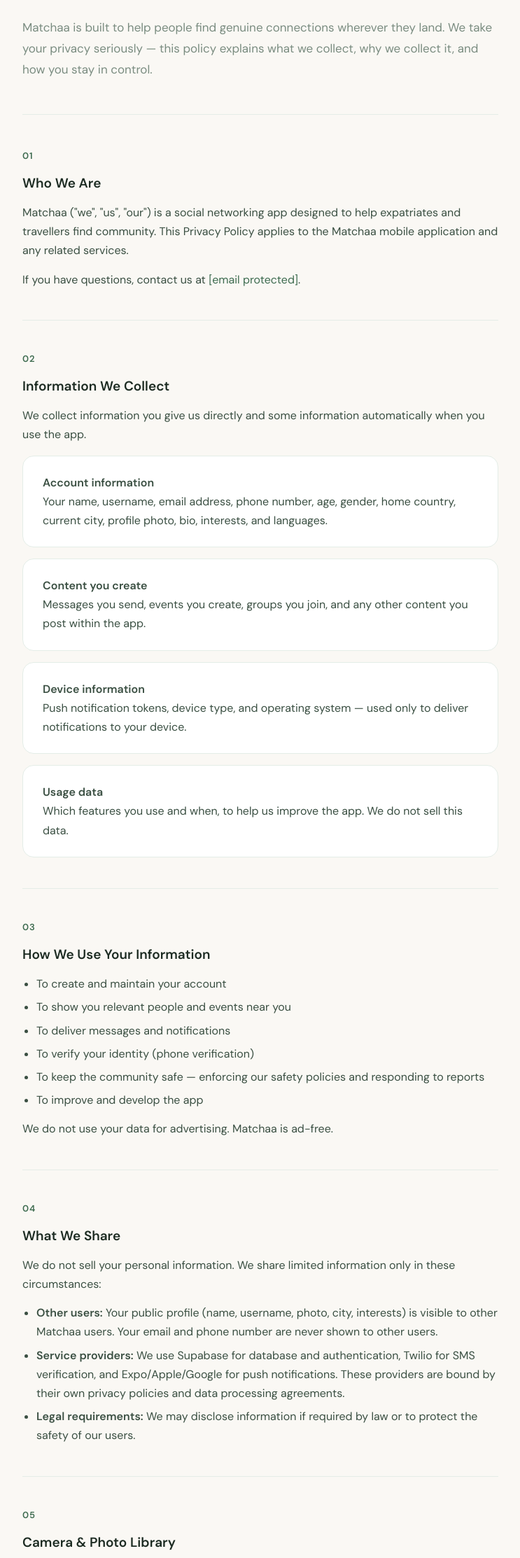
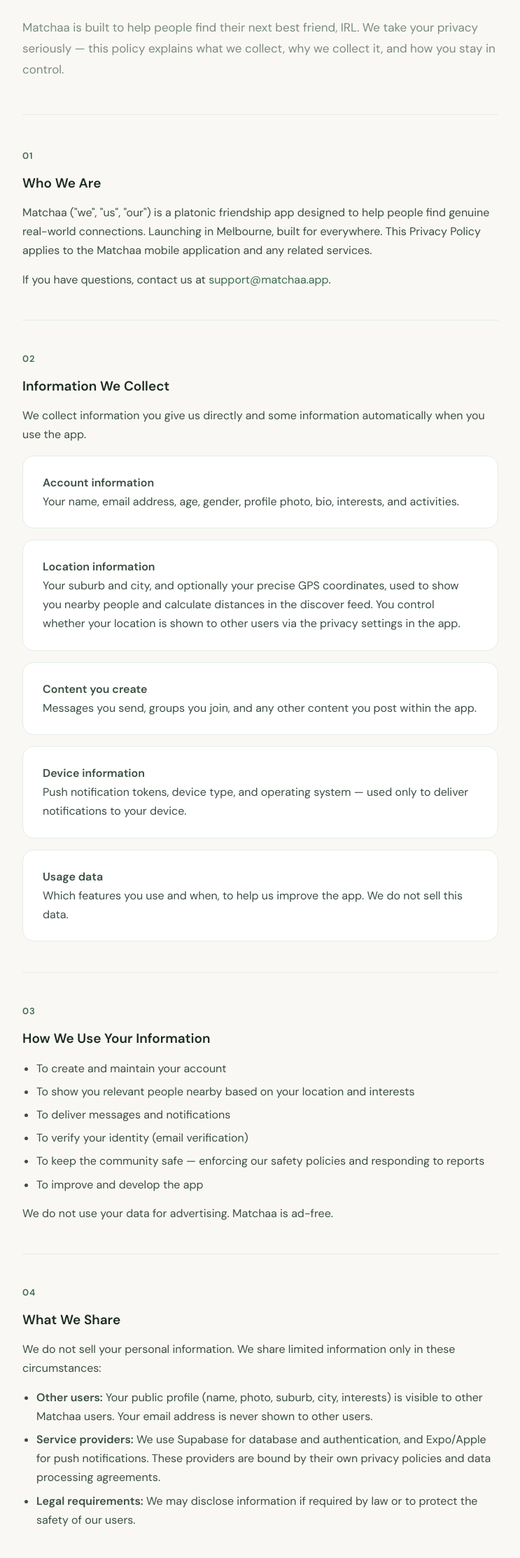
Before and after one commit to ZaidenVonStoll/matchaa-website, a plain HTML site: page privacy.html in a window 1280 px wide. Shown: the part 278-2504 px from the top of the page at 70% size, without its empty margins (268-1011 px from the left). Drawn offline with Linux system fonts and the light colour scheme.

Commit message:
Update privacy.html

```diff
--- a/privacy.html
+++ b/privacy.html
@@ -162,15 +162,15 @@
   <h1>Privacy Policy</h1>
 
   <p class="intro">
-    Matchaa is built to help people find genuine connections wherever they land. We take your privacy seriously — this policy explains what we collect, why we collect it, and how you stay in control.
+    Matchaa is built to help people find their next best friend, IRL. We take your privacy seriously — this policy explains what we collect, why we collect it, and how you stay in control.
   </p>
 
   <!-- 1 -->
   <section>
     <h2>01</h2>
     <h3>Who We Are</h3>
-    <p>Matchaa ("we", "us", "our") is a social networking app designed to help expatriates and travellers find community. This Privacy Policy applies to the Matchaa mobile application and any related services.</p>
-    <p>If you have questions, contact us at <a href="/cdn-cgi/l/email-protection#92e2e0fbe4f3f1ebd2fff3e6f1faf3f3bcf3e2e2"><span class="__cf_email__" data-cfemail="fd8d8f948b9c9e84bd909c899e959c9cd39c8d8d">[email&#160;protected]</span></a>.</p>
+    <p>Matchaa ("we", "us", "our") is a platonic friendship app designed to help people find genuine real-world connections. Launching in Melbourne, built for everywhere. This Privacy Policy applies to the Matchaa mobile application and any related services.</p>
+    <p>If you have questions, contact us at <a href="mailto:support@matchaa.app">support@matchaa.app</a>.</p>
   </section>
 
   <div class="divider"></div>
@@ -183,12 +183,17 @@
 
     <div class="card">
       <p><strong>Account information</strong><br>
-      Your name, username, email address, phone number, age, gender, home country, current city, profile photo, bio, interests, and languages.</p>
+      Your name, email address, age, gender, profile photo, bio, interests, and activities.</p>
+    </div>
+
+    <div class="card">
+      <p><strong>Location information</strong><br>
+      Your suburb and city, and optionally your precise GPS coordinates, used to show you nearby people and calculate distances in the discover feed. You control whether your location is shown to other users via the privacy settings in the app.</p>
     </div>
 
     <div class="card">
       <p><strong>Content you create</strong><br>
-      Messages you send, events you create, groups you join, and any other content you post within the app.</p>
+      Messages you send, groups you join, and any other content you post within the app.</p>
     </div>
 
     <div class="card">
@@ -210,9 +215,9 @@
     <h3>How We Use Your Information</h3>
     <ul>
       <li>To create and maintain your account</li>
-      <li>To show you relevant people and events near you</li>
+      <li>To show you relevant people nearby based on your location and interests</li>
       <li>To deliver messages and notifications</li>
-      <li>To verify your identity (phone verification)</li>
+      <li>To verify your identity (email verification)</li>
       <li>To keep the community safe — enforcing our safety policies and responding to reports</li>
       <li>To improve and develop the app</li>
     </ul>
@@ -227,8 +232,8 @@
     <h3>What We Share</h3>
     <p>We do not sell your personal information. We share limited information only in these circumstances:</p>
     <ul>
-      <li><strong>Other users:</strong> Your public profile (name, username, photo, city, interests) is visible to other Matchaa users. Your email and phone number are never shown to other users.</li>
-      <li><strong>Service providers:</strong> We use Supabase for database and authentication, Twilio for SMS verification, and Expo/Apple/Google for push notifications. These providers are bound by their own privacy policies and data processing agreements.</li>
+      <li><strong>Other users:</strong> Your public profile (name, photo, suburb, city, interests) is visible to other Matchaa users. Your email address is never shown to other users.</li>
+      <li><strong>Service providers:</strong> We use Supabase for database and authentication, and Expo/Apple for push notifications. These providers are bound by their own privacy policies and data processing agreements.</li>
       <li><strong>Legal requirements:</strong> We may disclose information if required by law or to protect the safety of our users.</li>
     </ul>
   </section>
@@ -247,8 +252,8 @@
   <!-- 6 -->
   <section>
     <h2>06</h2>
-    <h3>Push Notifications</h3>
-    <p>We send push notifications to let you know about new matches, messages, and event updates. You can disable notifications at any time in your device settings. We do not use notifications for marketing or advertising.</p>
+    <h3>Location Access</h3>
+    <p>Matchaa may request access to your device location to detect your current suburb for the discover feed and profile setup. We only access your location when you explicitly tap "Use my current location." You can update or remove your location at any time in your profile settings. Precise location is never shared with other users — only your suburb and city are visible.</p>
   </section>
 
   <div class="divider"></div>
@@ -256,8 +261,8 @@
   <!-- 7 -->
   <section>
     <h2>07</h2>
-    <h3>Data Retention</h3>
-    <p>We keep your data for as long as your account is active. If you delete your account, we permanently delete your profile, messages, and all associated data within 30 days. Some data may be retained longer where required by law.</p>
+    <h3>Push Notifications</h3>
+    <p>We send push notifications to let you know about new matches, messages, and activity. You can disable notifications at any time in your device settings. We do not use notifications for marketing or advertising.</p>
   </section>
 
   <div class="divider"></div>
@@ -265,6 +270,15 @@
   <!-- 8 -->
   <section>
     <h2>08</h2>
+    <h3>Data Retention</h3>
+    <p>We keep your data for as long as your account is active. If you delete your account, we permanently delete your profile, messages, and all associated data within 30 days. Some data may be retained longer where required by law.</p>
+  </section>
+
+  <div class="divider"></div>
+
+  <!-- 9 -->
+  <section>
+    <h2>09</h2>
     <h3>Your Rights</h3>
     <p>You have the right to:</p>
     <ul>
@@ -274,16 +288,7 @@
       <li>Export your data</li>
       <li>Withdraw consent at any time</li>
     </ul>
-    <p>To exercise any of these rights, contact us at <a href="/cdn-cgi/l/email-protection#79090b100f181a003914180d1a11181857180909"><span class="__cf_email__" data-cfemail="1b6b69726d7a78625b767a6f78737a7a357a6b6b">[email&#160;protected]</span></a> or use the delete account option within the app.</p>
-  </section>
-
-  <div class="divider"></div>
-
-  <!-- 9 -->
-  <section>
-    <h2>09</h2>
-    <h3>Children's Privacy</h3>
-    <p>Matchaa is intended for users aged 18 and over. We do not knowingly collect personal information from anyone under 18. If we become aware that a user is under 18, we will immediately terminate their account and delete their data.</p>
+    <p>To exercise any of these rights, contact us at <a href="mailto:support@matchaa.app">support@matchaa.app</a> or use the delete account option within the app.</p>
   </section>
 
   <div class="divider"></div>
@@ -291,8 +296,8 @@
   <!-- 10 -->
   <section>
     <h2>10</h2>
-    <h3>Security</h3>
-    <p>We use industry-standard security measures including encrypted connections (TLS), secure authentication via Supabase, and row-level security on all database tables. No method of transmission over the internet is 100% secure, but we take every reasonable precaution to protect your data.</p>
+    <h3>Children's Privacy</h3>
+    <p>Matchaa is intended for users aged 17 and over. We do not knowingly collect personal information from anyone under 17. If we become aware that a user is under 17, we will immediately terminate their account and delete their data.</p>
   </section>
 
   <div class="divider"></div>
@@ -300,8 +305,8 @@
   <!-- 11 -->
   <section>
     <h2>11</h2>
-    <h3>Changes to This Policy</h3>
-    <p>We may update this policy from time to time. We'll notify you of significant changes through the app. The date at the top of this page always reflects when it was last updated.</p>
+    <h3>Security</h3>
+    <p>We use industry-standard security measures including encrypted connections (TLS), secure authentication via Supabase, and row-level security on all database tables. No method of transmission over the internet is 100% secure, but we take every reasonable precaution to protect your data.</p>
   </section>
 
   <div class="divider"></div>
@@ -309,8 +314,29 @@
   <!-- 12 -->
   <section>
     <h2>12</h2>
+    <h3>Changes to This Policy</h3>
+    <p>We may update this policy from time to time. We'll notify you of significant changes through the app. The date at the top of this page always reflects when it was last updated.</p>
+  </section>
+
+  <div class="divider"></div>
+
+  <!-- 13 -->
+  <section>
+    <h2>13</h2>
     <h3>Contact Us</h3>
     <p>If you have any questions about this Privacy Policy or how we handle your data, please reach out:</p>
     <div class="card">
       <p><strong>Matchaa</strong><br>
-      Email: <a href="/cdn-cgi/l/ema
+      Email: <a href="mailto:support@matchaa.app">support@matchaa.app</a></p>
+    </div>
+  </section>
+
+</main>
+
+<footer>
+  <span>© 2026 Matchaa</span>
+  <span>Last updated: May 5, 2026</span>
+</footer>
+
+</body>
+</html>
```
